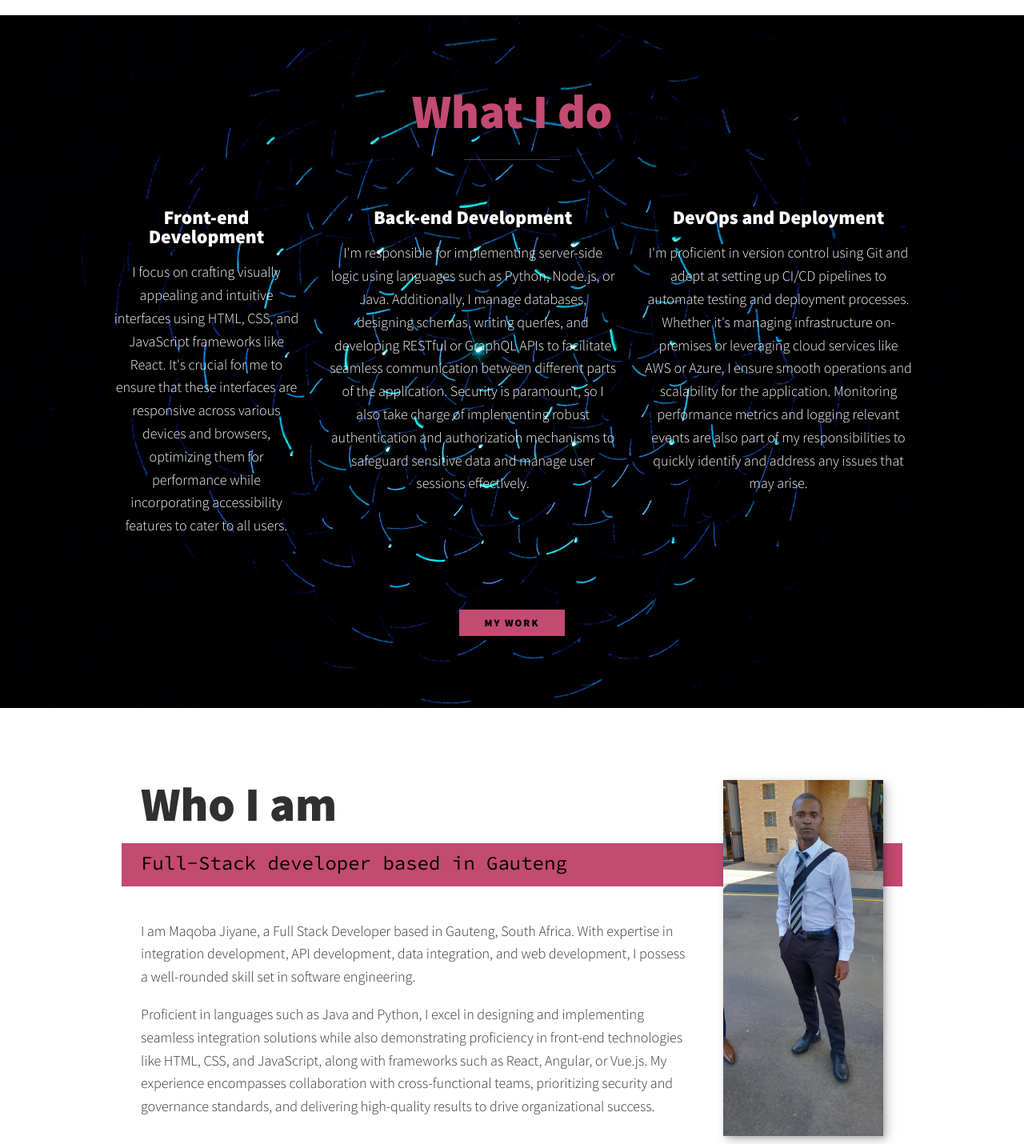
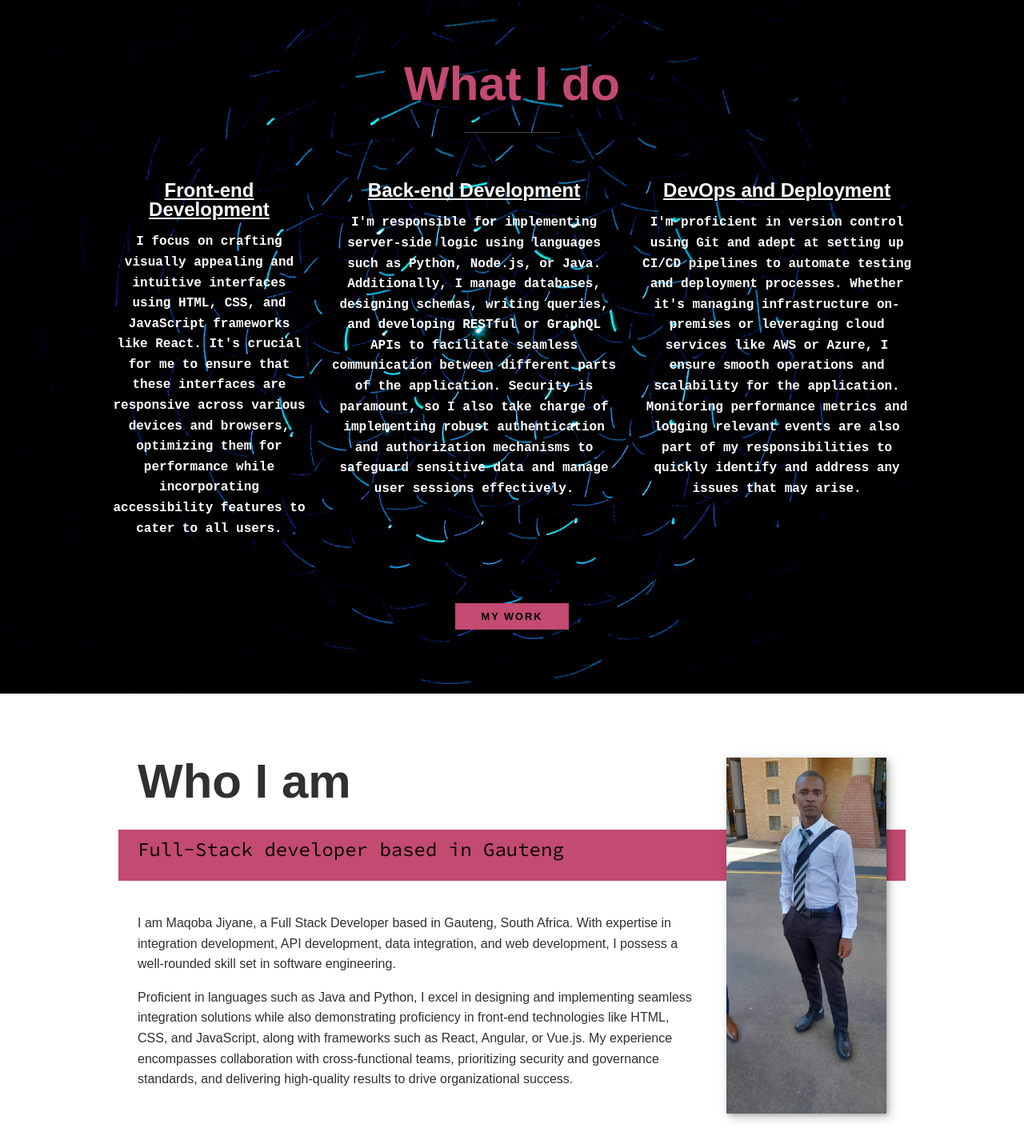
Before and after one commit to Man-Q/MAQJIY456_wf02401_GroupB_MaqobaJiyane_sdf08, a website built with Vite: page index.html in a window 1280 px wide. Shown: the part 630-2060 px from the top of the page at 80% size. Built offline with nearby package versions, Linux system fonts and the light colour scheme; a web font is replaced by a local one.

Commit message:
some changes

```diff
--- a/css/style.css
+++ b/css/style.css
@@ -47,8 +47,9 @@ body {
     background: var(--clr-light);
     color: var(--clr-dark);
     margin: 0;
-    font-family: var(--ff-primary);
-    font-size: var(--fs-body);
+    font-family: "Protest Revolution", sans-serif;
+    font-weight: 400;
+    font-style: normal;
     line-height: 1.6;
 }
 
@@ -106,6 +107,13 @@ h3 { font-size: var(--fs-h3) }
     margin-bottom: .25em;
 }
 
+.section__highlight{
+    font-family: "Kode Mono", monospace;
+    font-optical-sizing: auto;
+    font-weight: 700;
+    font-style: normal;
+}
+
 .section__title--intro {
     font-weight: var(--fw-reg);
 }
@@ -118,6 +126,18 @@ h3 { font-size: var(--fs-h3) }
     margin: 0;
     font-size: var(--fs-h3);
 }
+
+.title-animation{
+    animation-name: title;
+    animation-duration: 4s;
+    animation-iteration-count: infinite;
+    animation-direction: alternate;
+}
+
+@keyframes title {
+    from {color: #c34a71;}
+    to {color: white;}
+  }
 
 .section__subtitle--intro,
 .section__subtitle--about {
@@ -252,7 +272,9 @@ header {
 }
 
 .intro__img {
-    box-shadow: var(--bs);
+    box-shadow: none;
+    border: none;
+    border-radius: 50%;
 }
 
 .section__subtitle--intro {
@@ -324,6 +346,7 @@ header {
 .service {
     max-width: 500px;
     margin: 0 auto;
+    flex-grow: 1;
 }
 
 @media (min-width: 800px) {
@@ -379,6 +402,12 @@ header {
         grid-area: img;
         position: relative;
         z-index: 2;
+    }
+
+    .about-me__body p{
+        font-family: "Protest Revolution", sans-serif;
+        font-weight: 400;
+        font-style: normal;
     }
 }
 
--- a/index.html
+++ b/index.html
@@ -1,22 +1,48 @@
 <!DOCTYPE html>
 <html lang="en">
-    <head><link rel="stylesheet" href="https://cdnjs.cloudflare.com/ajax/libs/normalize/8.0.1/normalize.css">
-        <meta charset="UTF-8">
-        <meta name="viewport" content="width=device-width, initial-scale=1.0">
+  <head>
+    <link rel="icon" type="image/x-icon" href="img/favicon.png" />
+    <link
+      rel="stylesheet"
+      href="https://cdnjs.cloudflare.com/ajax/libs/normalize/8.0.1/normalize.css"
+    />
+    <meta charset="UTF-8" />
+    <meta name="viewport" content="width=device-width, initial-scale=1.0" />
     <title>ManQ Portfolio Website</title>
-        <link rel="stylesheet" href="https://cdnjs.cloudflare.com/ajax/libs/normalize/7.0.0/normalize.min.css">
-        <link rel="stylesheet" href="https://cdnjs.cloudflare.com/ajax/libs/font-awesome/5.11.2/css/all.css" integrity="sha256-46qynGAkLSFpVbEBog43gvNhfrOj+BmwXdxFgVK/Kvc=" crossorigin="anonymous" />
+    <link
+      rel="stylesheet"
+      href="https://cdnjs.cloudflare.com/ajax/libs/normalize/7.0.0/normalize.min.css"
+    />
+    <link
+      rel="stylesheet"
+      href="https://cdnjs.cloudflare.com/ajax/libs/font-awesome/5.11.2/css/all.css"
+      integrity="sha256-46qynGAkLSFpVbEBog43gvNhfrOj+BmwXdxFgVK/Kvc="
+      crossorigin="anonymous"
+    />
+    <link rel="preconnect" href="https://fonts.googleapis.com" />
+    <link rel="preconnect" href="https://fonts.gstatic.com" crossorigin />
+    <link
+      href="https://fonts.googleapis.com/css2?family=Kode+Mono:wght@400..700&display=swap"
+      rel="stylesheet"
+    />
+    <link rel="preconnect" href="https://fonts.googleapis.com" />
+    <link rel="preconnect" href="https://fonts.gstatic.com" crossorigin />
+    <link
+      href="https://fonts.googleapis.com/css2?family=Kode+Mono:wght@400..700&family=Protest+Revolution&display=swap"
+      rel="stylesheet"
+    />
+    <!-- Update these with your own fonts -->
+    <link
+      href="https://fonts.googleapis.com/css?family=Source+Code+Pro:400,900|Source+Sans+Pro:300,900&display=swap"
+      rel="stylesheet"
+    />
 
-        <!-- Update these with your own fonts -->
-        <link href="https://fonts.googleapis.com/css?family=Source+Code+Pro:400,900|Source+Sans+Pro:300,900&display=swap" rel="stylesheet">
-
-        <link rel="stylesheet" href="css/style.css">
-
+    <link rel="stylesheet" href="css/style.css" />
   </head>
   <body>
     <header>
       <div class="logo">
-                <img src="img/logo.png" alt="">
+        <img src="img/logo.png" alt="" />
       </div>
       <button class="nav-toggle" aria-label="toggle navigation">
         <span class="hamburger"></span>
@@ -24,9 +50,15 @@
       <nav class="nav">
         <ul class="nav__list">
           <li class="nav__item"><a href="#home" class="nav__link">Home</a></li>
-                    <li class="nav__item"><a href="#services" class="nav__link">My Services</a></li>
-                    <li class="nav__item"><a href="#about" class="nav__link">About me</a></li>
-                    <li class="nav__item"><a href="#work" class="nav__link">My Work</a></li>
+          <li class="nav__item">
+            <a href="#services" class="nav__link">My Services</a>
+          </li>
+          <li class="nav__item">
+            <a href="#about" class="nav__link">About me</a>
+          </li>
+          <li class="nav__item">
+            <a href="#work" class="nav__link">My Work</a>
+          </li>
         </ul>
       </nav>
     </header>
@@ -34,113 +66,166 @@
     <!-- Introduction -->
     <section class="intro" id="home">
       <h1 class="section__title section__title--intro">
-                Hi, I am <strong>Maqoba Jiyane</strong>
+        Hi, I am <strong class="section__highlight">Maqoba Jiyane</strong>
       </h1>
-            <p class="section__subtitle section__subtitle--intro">Full-Stack Developer</p>
-            <a href="#about" class="intro__img"><img src="img/profile_img.jpg" alt="a picture of Jane Smith smiling"></a>
+      <p class="section__subtitle section__subtitle--intro title-animation">
+        Full-Stack Developer
+      </p>
+      <img
+        src="img/profile_img.jpg"
+        alt="Maqoba's profile picture"
+        class="intro__img"
+      />
     </section>
-
 
     <!-- My services -->
     <section class="my-services" id="services">
       <h2 class="section__title section__title--services">What I do</h2>
       <div class="services">
         <div class="service">
-                    <h3>Front-end Development</h3>
-                    <p>I focus on crafting visually appealing and intuitive interfaces using HTML, CSS, and JavaScript frameworks like React. It's crucial for me to ensure that these interfaces are responsive across various devices and browsers, optimizing them for performance while incorporating accessibility features to cater to all users.</p>
-                </div> <!-- / service -->
+          <h3><u>Front-end Development</u></h3>
+          <p class="section__highlight">
+            I focus on crafting visually appealing and intuitive interfaces
+            using HTML, CSS, and JavaScript frameworks like React. It's crucial
+            for me to ensure that these interfaces are responsive across various
+            devices and browsers, optimizing them for performance while
+            incorporating accessibility features to cater to all users.
+          </p>
+        </div>
+        <!-- / service -->
 
         <div class="service">
-                    <h3>Back-end Development</h3>
-                    <p> I'm responsible for implementing server-side logic using languages such as Python, Node.js, or Java. Additionally, I manage databases, designing schemas, writing queries, and developing RESTful or GraphQL APIs to facilitate seamless communication between different parts of the application. Security is paramount, so I also take charge of implementing robust authentication and authorization mechanisms to safeguard sensitive data and manage user sessions effectively.</p>
-                </div> <!-- / service -->
+          <h3><u>Back-end Development</u></h3>
+          <p class="section__highlight">
+            I'm responsible for implementing server-side logic using languages
+            such as Python, Node.js, or Java. Additionally, I manage databases,
+            designing schemas, writing queries, and developing RESTful or
+            GraphQL APIs to facilitate seamless communication between different
+            parts of the application. Security is paramount, so I also take
+            charge of implementing robust authentication and authorization
+            mechanisms to safeguard sensitive data and manage user sessions
+            effectively.
+          </p>
+        </div>
+        <!-- / service -->
 
         <div class="service">
-                    <h3>DevOps and Deployment</h3>
-                    <p> I'm proficient in version control using Git and adept at setting up CI/CD pipelines to automate testing and deployment processes. Whether it's managing infrastructure on-premises or leveraging cloud services like AWS or Azure, I ensure smooth operations and scalability for the application. Monitoring performance metrics and logging relevant events are also part of my responsibilities to quickly identify and address any issues that may arise.</p>
-                </div> <!-- / service -->
-            </div> <!-- / services -->
+          <h3><u>DevOps and Deployment</u></h3>
+          <p class="section__highlight">
+            I'm proficient in version control using Git and adept at setting up
+            CI/CD pipelines to automate testing and deployment processes.
+            Whether it's managing infrastructure on-premises or leveraging cloud
+            services like AWS or Azure, I ensure smooth operations and
+            scalability for the application. Monitoring performance metrics and
+            logging relevant events are also part of my responsibilities to
+            quickly identify and address any issues that may arise.
+          </p>
+        </div>
+        <!-- / service -->
+      </div>
+      <!-- / services -->
 
       <a href="#work" class="btn">My Work</a>
     </section>
 
-
     <!-- About me -->
     <section class="about-me" id="about">
       <h2 class="section__title section__title--about">Who I am</h2>
-           <p class="section__subtitle section__subtitle--about">Full-Stack developer based in Gauteng</p>
+      <p class="section__subtitle section__subtitle--about">
+        Full-Stack developer based in Gauteng
+      </p>
 
       <div class="about-me__body">
-               <p>I am Maqoba Jiyane, a Full Stack Developer based in Gauteng, South Africa. With expertise in integration development, API development, data integration, and web development, I possess a well-rounded skill set in software engineering.</p>
-               <p>Proficient in languages such as Java and Python, I excel in designing and implementing seamless integration solutions while also demonstrating proficiency in front-end technologies like HTML, CSS, and JavaScript, along with frameworks such as React, Angular, or Vue.js. My experience encompasses collaboration with cross-functional teams, prioritizing security and governance standards, and delivering high-quality results to drive organizational success.</p>
+        <p class="section__highlight">
+          I am Maqoba Jiyane, a Full Stack Developer based in Gauteng, South
+          Africa. With expertise in integration development, API development,
+          data integration, and web development, I possess a well-rounded skill
+          set in software engineering.
+        </p>
+        <p class="section__highlight">
+          Proficient in languages such as Java and Python, I excel in designing
+          and implementing seamless integration solutions while also
+          demonstrating proficiency in front-end technologies like HTML, CSS,
+          and JavaScript, along with frameworks such as React, Angular, or
+          Vue.js. My experience encompasses collaboration with cross-functional
+          teams, prioritizing security and governance standards, and delivering
+          high-quality results to drive organizational success.
+        </p>
       </div>
 
-           <img src="img/full-body.jpg" alt="Maqoba without a smile" class="about-me__img">
+      <img
+        src="img/full-body.jpg"
+        alt="Maqoba without a smile"
+        class="about-me__img"
+      />
     </section>
 
     <!-- My Work -->
     <section class="my-work" id="work">
       <h2 class="section__title section__title--work">My work</h2>
-            <p class="section__subtitle section__subtitle--work">A selection of my range of work</p>
+      <p class="section__subtitle section__subtitle--work">
+        A selection of my range of work
+      </p>
 
       <div class="portfolio">
         <!-- Portfolio item 01 -->
         <a href="portfolio-item.html" class="portfolio__item">
-                    <img src="img/portfolio-01.jpg" alt="" class="portfolio__img">
+          <img src="img/portfolio-01.jpg" alt="" class="portfolio__img" />
         </a>
 
         <!-- Portfolio item 02 -->
         <a href="portfolio-item.html" class="portfolio__item">
-                    <img src="img/portfolio-02.jpg" alt="" class="portfolio__img">
+          <img src="img/portfolio-02.jpg" alt="" class="portfolio__img" />
         </a>
 
         <!-- Portfolio item 03 -->
         <a href="portfolio-item.html" class="portfolio__item">
-                    <img src="img/portfolio-03.jpg" alt="" class="portfolio__img">
+          <img src="img/portfolio-03.jpg" alt="" class="portfolio__img" />
         </a>
 
         <!-- Portfolio item 04 -->
         <a href="portfolio-item.html" class="portfolio__item">
-                    <img src="img/portfolio-04.jpg" alt="" class="portfolio__img">
+          <img src="img/portfolio-04.jpg" alt="" class="portfolio__img" />
         </a>
 
         <!-- Portfolio item 05 -->
         <a href="portfolio-item.html" class="portfolio__item">
-                    <img src="img/portfolio-05.jpg" alt="" class="portfolio__img">
+          <img src="img/portfolio-05.jpg" alt="" class="portfolio__img" />
         </a>
 
         <!-- Portfolio item 06 -->
         <a href="portfolio-item.html" class="portfolio__item">
-                    <img src="img/portfolio-06.jpg" alt="" class="portfolio__img">
+          <img src="img/portfolio-06.jpg" alt="" class="portfolio__img" />
         </a>
 
         <!-- Portfolio item 07 -->
         <a href="portfolio-item.html" class="portfolio__item">
-                    <img src="img/portfolio-07.jpg" alt="" class="portfolio__img">
+          <img src="img/portfolio-07.jpg" alt="" class="portfolio__img" />
         </a>
 
         <!-- Portfolio item 08 -->
         <a href="#" class="portfolio__item">
-                    <img src="img/portfolio-08.jpg" alt="" class="portfolio__img">
+          <img src="img/portfolio-08.jpg" alt="" class="portfolio__img" />
         </a>
 
         <!-- Portfolio item 09 -->
         <a href="#" class="portfolio__item">
-                    <img src="img/portfolio-09.jpg" alt="" class="portfolio__img">
+          <img src="img/portfolio-09.jpg" alt="" class="portfolio__img" />
         </a>
 
         <!-- Portfolio item 0 0-->
         <a href="#" class="portfolio__item">
-                    <img src="img/portfolio-10.jpg" alt="" class="portfolio__img">
+          <img src="img/portfolio-10.jpg" alt="" class="portfolio__img" />
         </a>
       </div>
     </section>
 
-
     <!-- Footer -->
     <footer class="footer">
       <!-- replace with your own email address -->
-            <a href="mailto:maqoba.emannuel@gmail.com" class="footer__link">maqoba.emannuel@gmail.com</a>
+      <a href="mailto:maqoba.emannuel@gmail.com" class="footer__link"
+        >maqoba.emannuel@gmail.com</a
+      >
       <ul class="social-list">
         <li class="social-list__item">
           <a class="social-list__link" href="https://codepen.io/Maqoba-Jiyane">
@@ -148,12 +233,18 @@
           </a>
         </li>
         <li class="social-list__item">
-                    <a class="social-list__link" href="https://www.linkedin.com/in/maqoba-jiyane/">
+          <a
+            class="social-list__link"
+            href="https://www.linkedin.com/in/maqoba-jiyane/"
+          >
             <i class="fab fa-linkedin"></i>
           </a>
         </li>
         <li class="social-list__item">
-                    <a class="social-list__link" href="https://discord.com/users/emannuel#8163">
+          <a
+            class="social-list__link"
+            href="https://discord.com/users/emannuel#8163"
+          >
             <i class="fab fa-discord"></i>
           </a>
         </li>
@@ -165,8 +256,6 @@
       </ul>
     </footer>
 
-
     <script src="js/index.js"></script>
-
   </body>
 </html>
```
Also changed, not shown: img/favicon.png (added), img/profile_img1.png (added). Lines whose indentation alone changed are shown as unchanged.
